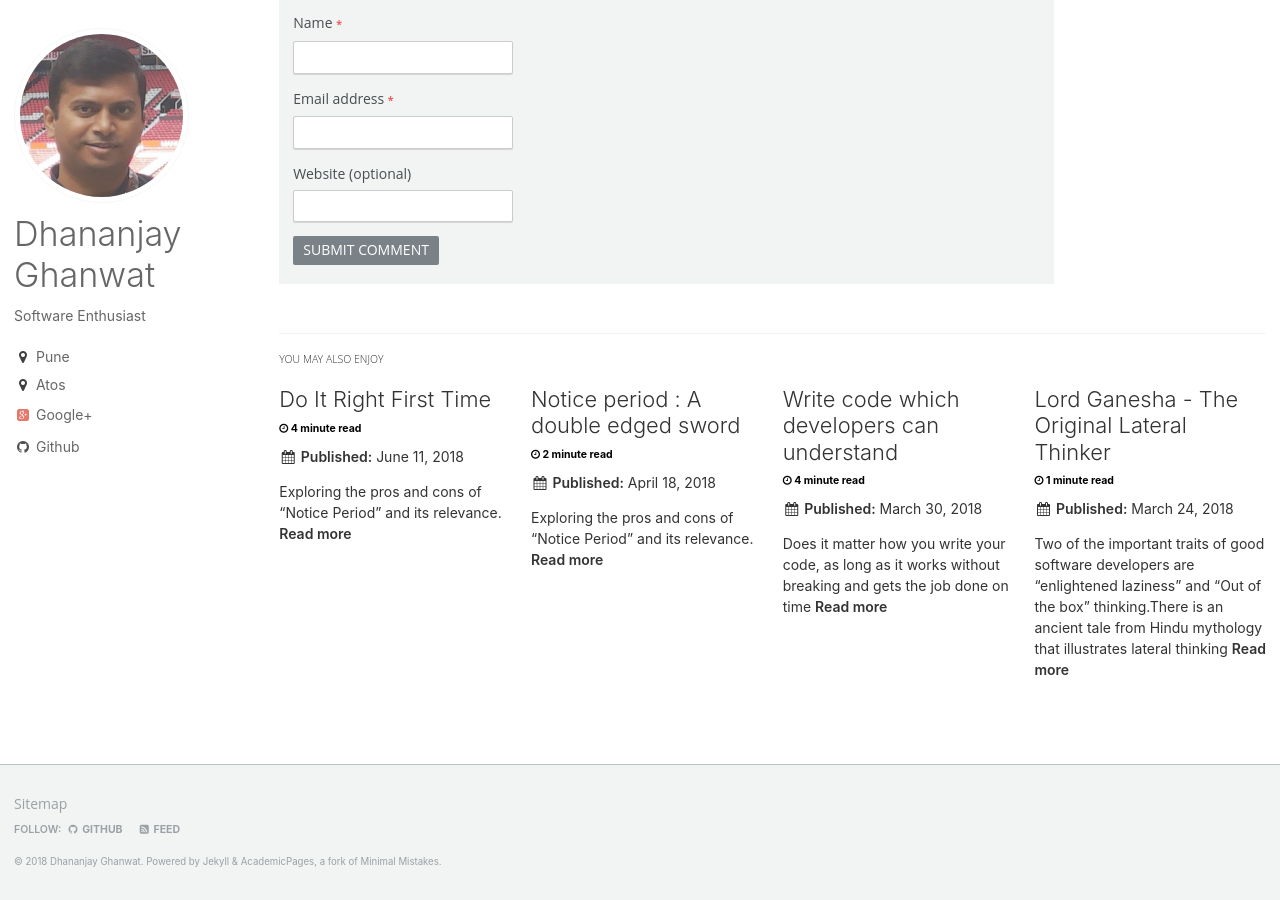
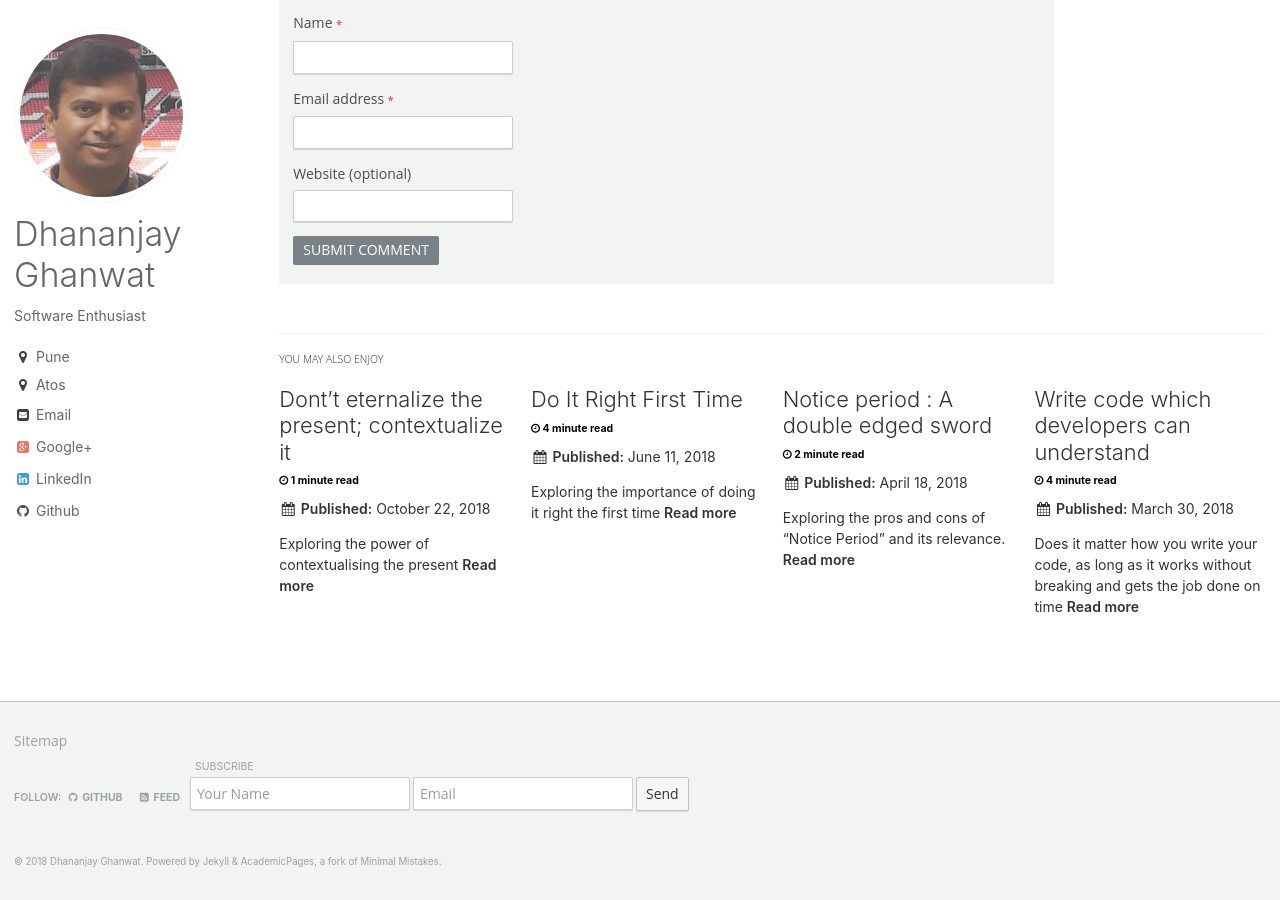
Before and after one commit to dghanwat/dghanwat.github.io, a Jekyll site: the page built from _teaching/scala/fp_in_scala.md, in a window 1280 px wide and 900 px high, scrolled down 888 px. Built offline with Jekyll 4.4.1, drawn with Linux system fonts in a browser that asks for light colours; some of the changed lines change nothing that is shown.

Commit message:
new blog

```diff
--- a/_config.yml
+++ b/_config.yml
@@ -85,7 +85,7 @@ author:
   location         : "Pune"
   employer         : "Atos"
   googlescholar    :
-  email            :
+  email            : dhananjay.ghanwat@gmail.com
   uri              :
   bitbucket        :
   codepen          :
@@ -98,7 +98,7 @@ author:
   keybase          :
   instagram        :
   lastfm           :
-  linkedin         :
+  linkedin         : "https://www.linkedin.com/in/dhananjay-ghanwat-3321b6ab/"
   orcid            :
   pinterest        :
   soundcloud       :
--- a/_includes/footer.html
+++ b/_includes/footer.html
@@ -3,22 +3,38 @@
 <div class="page__footer-follow">
   <ul class="social-icons">
     {% if site.data.ui-text[site.locale].follow_label %}
-      <li><strong>{{ site.data.ui-text[site.locale].follow_label }}</strong></li>
+    <li><strong>{{ site.data.ui-text[site.locale].follow_label }}</strong></li>
     {% endif %}
     {% if site.twitter.username %}
-      <li><a href="https://twitter.com/{{ site.twitter.username }}"><i class="fa fa-fw fa-twitter-square" aria-hidden="true"></i> Twitter</a></li>
+    <li><a href="https://twitter.com/{{ site.twitter.username }}"><i class="fa fa-fw fa-twitter-square" aria-hidden="true"></i>
+        Twitter</a></li>
     {% endif %}
     {% if site.facebook.username %}
-      <li><a href="https://facebook.com/{{ site.facebook.username }}"><i class="fa fa-fw fa-facebook-square" aria-hidden="true"></i> Facebook</a></li>
+    <li><a href="https://facebook.com/{{ site.facebook.username }}"><i class="fa fa-fw fa-facebook-square" aria-hidden="true"></i>
+        Facebook</a></li>
     {% endif %}
     {% if site.author.github %}
-      <li><a href="http://github.com/{{ site.author.github }}"><i class="fa fa-fw fa-github" aria-hidden="true"></i> GitHub</a></li>
+    <li><a href="http://github.com/{{ site.author.github }}"><i class="fa fa-fw fa-github" aria-hidden="true"></i>
+        GitHub</a></li>
     {% endif %}
     {% if site.author.bitbucket %}
-      <li><a href="http://bitbucket.org/{{ site.author.bitbucket }}"><i class="fa fa-fw fa-bitbucket" aria-hidden="true"></i> Bitbucket</a></li>
+    <li><a href="http://bitbucket.org/{{ site.author.bitbucket }}"><i class="fa fa-fw fa-bitbucket" aria-hidden="true"></i>
+        Bitbucket</a></li>
     {% endif %}
-    <li><a href="{% if site.atom_feed.path %}{{ site.atom_feed.path }}{% else %}{{ base_path }}/feed.xml{% endif %}"><i class="fa fa-fw fa-rss-square" aria-hidden="true"></i> {{ site.data.ui-text[site.locale].feed_label | default: "Feed" }}</a></li>
+    <li><a href="{% if site.atom_feed.path %}{{ site.atom_feed.path }}{% else %}{{ base_path }}/feed.xml{% endif %}"><i
+          class="fa fa-fw fa-rss-square" aria-hidden="true"></i> {{ site.data.ui-text[site.locale].feed_label |
+        default: "Feed" }}</a></li>
+    <li>Subscribe
+      <form action="https://formspree.io/dhananjay.ghanwat@gmail.com" method="POST">
+        <input type="text" name="name" placeholder="Your Name">
+        <input type="email" name="_replyto" placeholder="Email">
+        <input type="submit" value="Send">
+      </form>
+    </li>
   </ul>
 </div>
 
-<div class="page__footer-copyright">&copy; {{ site.time | date: '%Y' }} {{ site.name | default: site.title }}. {{ site.data.ui-text[site.locale].powered_by | default: "Powered by" }} <a href="http://jekyllrb.com" rel="nofollow">Jekyll</a> &amp; <a href="https://github.com/academicpages/academicpages.github.io">AcademicPages</a>, a fork of <a href="https://mademistakes.com/work/minimal-mistakes-jekyll-theme/" rel="nofollow">Minimal Mistakes</a>.</div>
+<div class="page__footer-copyright">&copy; {{ site.time | date: '%Y' }} {{ site.name | default: site.title }}. {{
+  site.data.ui-text[site.locale].powered_by | default: "Powered by" }} <a href="http://jekyllrb.com" rel="nofollow">Jekyll</a>
+  &amp; <a href="https://github.com/academicpages/academicpages.github.io">AcademicPages</a>, a fork of <a href="https://mademistakes.com/work/minimal-mistakes-jekyll-theme/"
+    rel="nofollow">Minimal Mistakes</a>.</div>
--- a/_posts/2018-06-11-do-it-right-first-time.md
+++ b/_posts/2018-06-11-do-it-right-first-time.md
@@ -4,7 +4,7 @@ date: 2018-06-11
 permalink: /posts/2018/06/2018-06-11-do-it-right-first-time/
 tags:
   - right first time
-excerpt: Exploring the pros and cons of "Notice Period" and its relevance.
+excerpt: Exploring the importance of doing it right the first time
 
 ---
 ![Do It Right First Time](/images/do-it-right-first-time.jpeg "Do It Right First Time")
--- /dev/null
+++ b/_posts/2018-10-22-contextualize-the-present.md
@@ -0,0 +1,21 @@
+---
+title: "Dont't eternalize the present; contextualize it"
+date: 2018-10-22
+permalink: /posts/2018/10/2018-10-22-contextualize-the-present/
+tags:
+
+excerpt: Exploring the power of contextualising the present
+
+---
+![Dont't eternalize the present](/images/present.jpg "Dont't eternalize the present")
+
+When we face problems they sometimes overwhelm us so much that we can't think of anything else.  We feel as if the problem will never be solved.  The dread of living with it for all time to come cripples our ability to deal with it constructively.  At such times we succumb to the error of eternalizing  the present
+
+The present is fleeting; it exists now but will soon be over.  To appreciate this let's think about past overwhelming problems a major exam job interview vital public speech hindsight shows us that they were not worth getting overwhelmed they came and they went so will the present problem this reflection enables us to contextualize the problem as temporary.
+
+
+Take the failure of the past, and manoeuvre the new predicament the way you wanted the old failure to work out. In life, you get as many tries as it takes until you understand a concept.
+
+
+## Conclusion
+There might be some folks that want you to give up when you fail in some way, as they hope that the failure keeps you down. These are the folks you might want to remember when you feel like giving up hope that you can do better the second time around.
```
Also changed, not shown: images/present.jpg (added).
